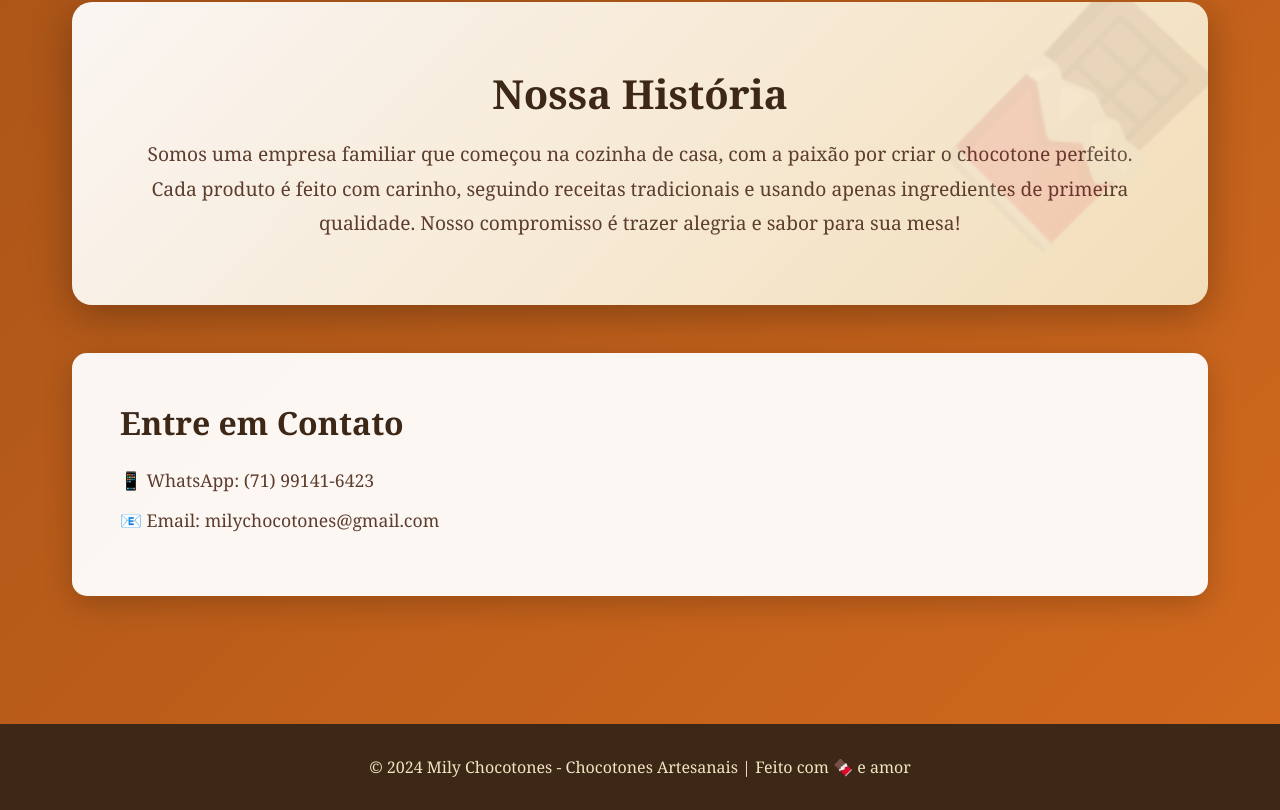
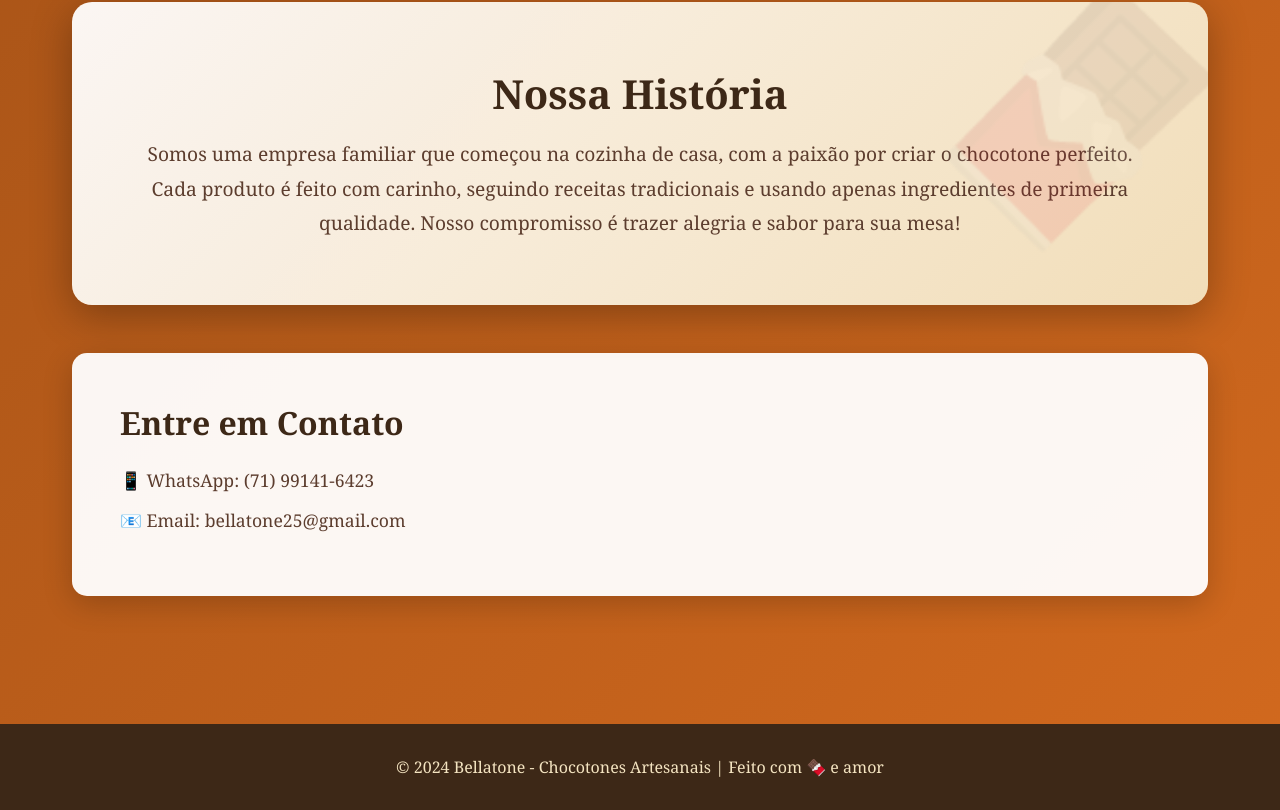
Before and after one commit to bellatone/bellatone.github.io, a plain HTML site: page index.html in a window 1280 px wide. Shown: the part 1829-2639 px from the top of the page. Drawn offline with Linux system fonts and the light colour scheme.

Commit message:
Update index.html

```diff
--- a/index.html
+++ b/index.html
@@ -3,7 +3,7 @@
 <head>
     <meta charset="UTF-8">
     <meta name="viewport" content="width=device-width, initial-scale=1.0">
-    <title>Mily Chocotones - Chocotones Artesanais</title>
+    <title>Bellatone - Chocotones Artesanais</title>
     <style>
         * {
             margin: 0;
@@ -399,12 +399,12 @@
         <section id="contato" class="contact-info">
             <h2>Entre em Contato</h2>
             <p>📱 WhatsApp: (71) 99141-6423</p>
-            <p>📧 Email: milychocotones@gmail.com</p>
+            <p>📧 Email: bellatone25@gmail.com</p>
         </section>
     </div>
 
     <footer>
-        <p>&copy; 2024 Mily Chocotones - Chocotones Artesanais | Feito com 🍫 e amor</p>
+        <p>&copy; 2024 Bellatone - Chocotones Artesanais | Feito com 🍫 e amor</p>
     </footer>
 
     <script>
@@ -453,4 +453,5 @@
         });
     </script>
 </body>
+
 </html>
```
